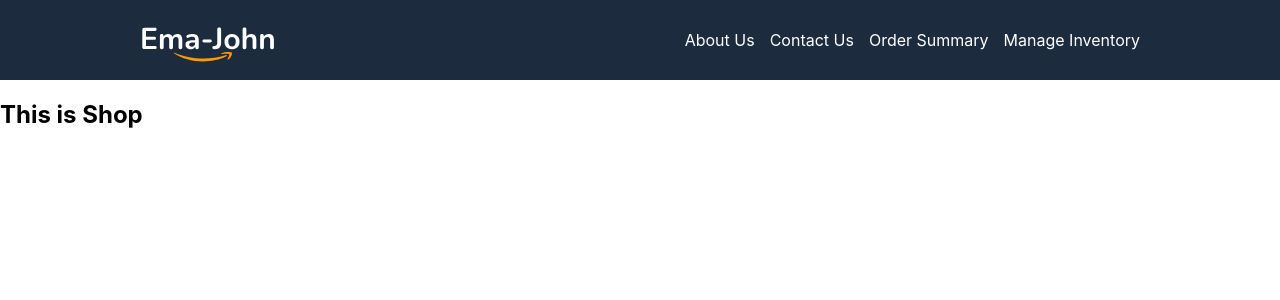
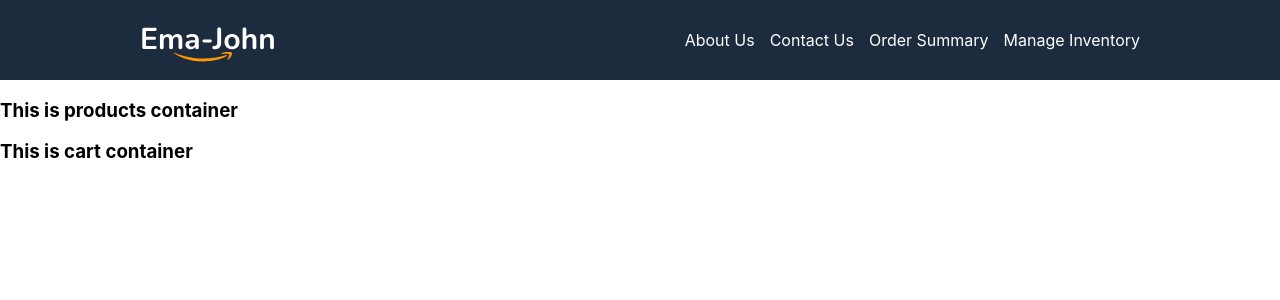
Before and after one commit to Shahadat91/ema-john-practice, a React (Create React App) app: page / in a window 1280 px wide. Shown: the top 300 px of the page. Built offline with nearby package versions, Linux system fonts and the light colour scheme.

Commit message:
shop component added

```diff
--- a/src/components/Shop/Shop.js
+++ b/src/components/Shop/Shop.js
@@ -3,7 +3,12 @@ import React from 'react';
 const Shop = () => {
     return (
         <div>
-           <h2>This is Shop</h2>
+           <div className="products-container">
+                <h3>This is products container</h3>
+           </div>
+           <div className="cart-container">
+                <h3>This is cart container</h3>
+           </div>
         </div>
     );
 };
```
